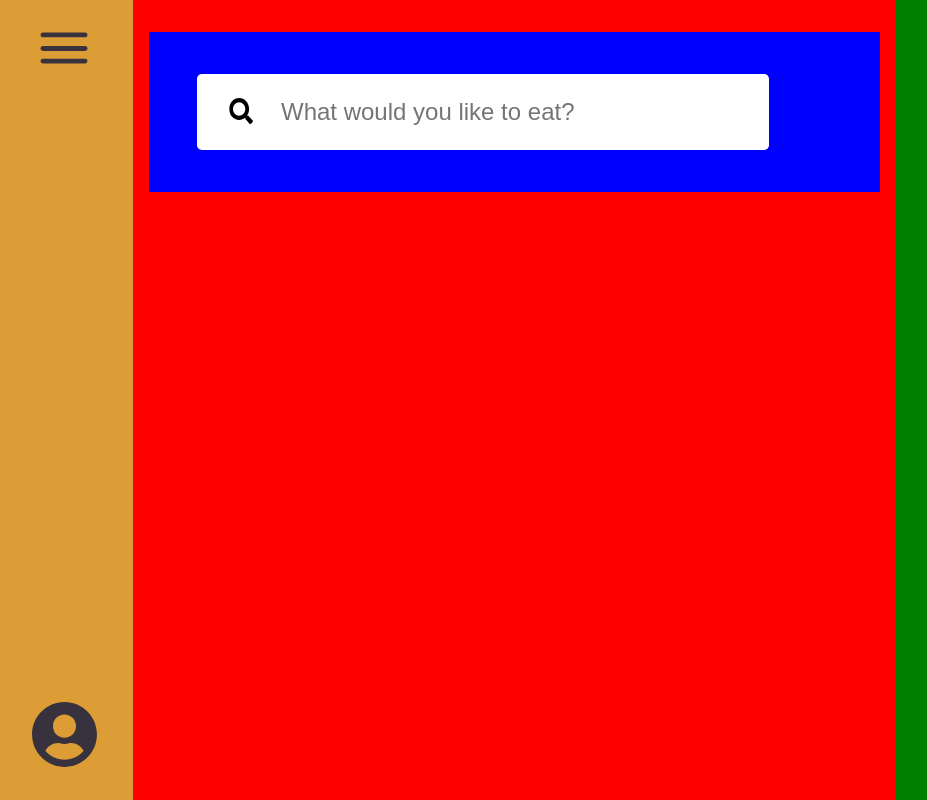
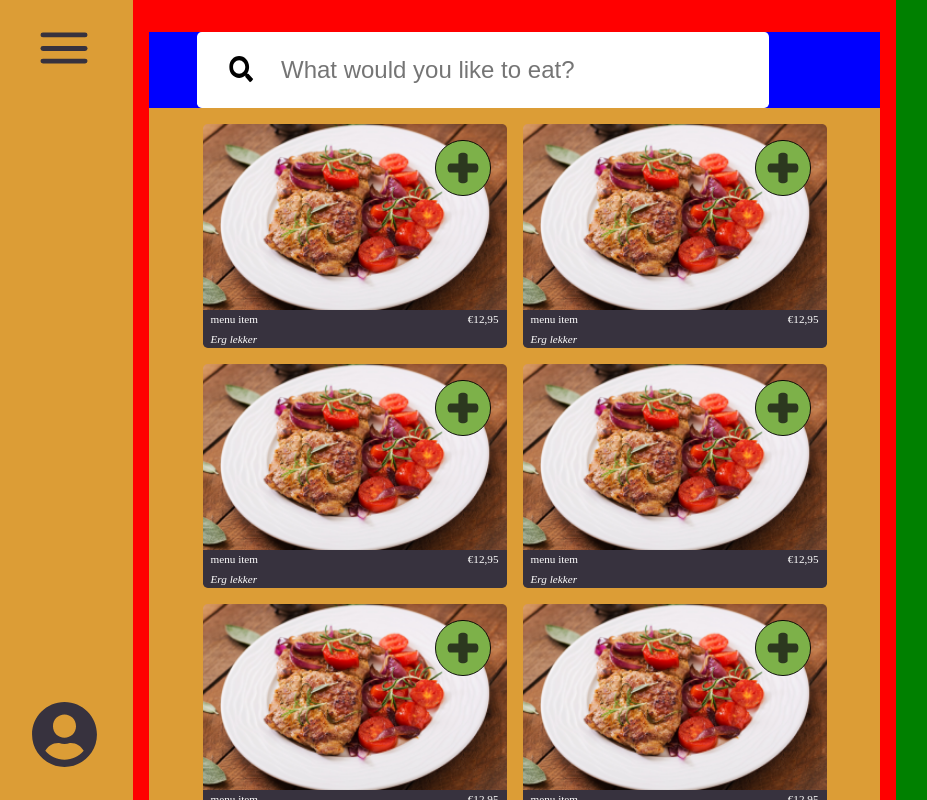
Before and after one commit to mjerta/hotel-california-frontend, a React (Vite) app: page / in a window 1280 px wide. Shown: the whole page, without its empty margins (5-932 px from the left). Built offline with nearby package versions, Linux system fonts and the light colour scheme.

Commit message:
Add the general styling for the card-overview with nessecary components

```diff
--- /dev/null
+++ b/src/components/general-components/card/Card.css
@@ -0,0 +1,46 @@
+.card {
+  display: flex;
+  flex-basis: 14rem;
+  flex-grow: 1;
+  flex-direction: column;
+  justify-content: flex-start;
+  height: 14rem;
+  border-radius: var(--default-radius);
+  max-width: 19rem;
+  overflow: hidden;
+  position: relative;
+
+  & img {
+    flex-grow: 1;
+    width: 100%;
+    object-fit: cover;
+  }
+
+  .add-button {
+    position: absolute;
+    top: 1rem;
+    right: 1rem;
+    height: 3.5rem;
+    width: 3.5rem;
+    cursor: pointer;
+  }
+
+  & figcaption {
+    background-color: #37323e;
+    display: flex;
+    justify-content: space-between;
+    font-size: .7rem;
+    color: white;
+    padding: 0.2rem .5rem;
+    font-weight: lighter;
+  }
+}
+.menu-details {
+  display: flex;
+  flex-direction: column;
+  gap: .5rem;
+
+  .description {
+    font-style: italic;
+  }
+}
--- /dev/null
+++ b/src/components/general-components/card/Card.jsx
@@ -0,0 +1,24 @@
+import "./Card.css"
+import foodImage from "../../../assets/menu-image.png"
+import addButton from "../../../assets/add-button.svg"
+function Card({className}) {
+  return (
+    <article
+      className={`card${className ? className : ''}`}
+    >
+      <img src={foodImage} alt="menu-image"/>
+      <img className={"add-button"} src={addButton} alt={"add-button"}/>
+      <figcaption>
+        <div className="menu-details">
+          <p>menu item</p>
+          <p className={"description"}>Erg lekker</p>
+        </div>
+        <div className="price">€12,95</div>
+      </figcaption>
+
+
+    </article>
+  )
+}
+
+export default Card;
--- a/src/components/general-components/maincontent/MainContent.css
+++ b/src/components/general-components/maincontent/MainContent.css
@@ -10,7 +10,7 @@
 
 @media screen and (min-width: 400px) {
   .main-content {
-    padding: 5rem 1rem
+    padding: 5rem 1rem 0 1rem;
 
   }
 }
--- a/src/components/menu-components/food-menu-overview/FoodMenuOverview.css
+++ b/src/components/menu-components/food-menu-overview/FoodMenuOverview.css
@@ -1,3 +1,9 @@
 .card-overview {
-
+  width: 100%;
+  background-color: #dc9d36;
+  display: flex;
+  flex-wrap: wrap;
+  gap: 1rem;
+  justify-content: center;
+  padding: 1rem;
 }
--- a/src/components/menu-components/food-menu-overview/FoodMenuOverview.jsx
+++ b/src/components/menu-components/food-menu-overview/FoodMenuOverview.jsx
@@ -1,7 +1,29 @@
+import "./FoodMenuOverview.css"
+import Card from "../../general-components/card/Card.jsx";
 function FoodMenuOverview({className}) {
   return (
     <>
-      <section className={`card-overview${className ? className: ''}`}></section>
+      <section className={`card-overview${className ? className: ''}`}>
+        <Card/>
+        <Card/>
+        <Card/>
+        <Card/>
+        <Card/>
+        <Card/>
+        <Card/>
+        <Card/>
+        <Card/>
+        <Card/>
+        <Card/>
+        <Card/>
+        <Card/>
+        <Card/>
+        <Card/>
+        <Card/>
+        <Card/>
+        <Card/>
+
+      </section>
     </>
   )
 }
--- a/src/index.css
+++ b/src/index.css
@@ -3,6 +3,10 @@
     margin: 0;
     padding: 0;
     box-sizing: border-box;
+}
+
+body {
+
 }
 
 input,
@@ -32,6 +36,8 @@ select {
   --regist-login-border-color: #3498db;
 }
 
+
+
 @media screen and (min-width: 300px) {
   html {
     font-size: clamp(12px,4vw, 16px);
```
Also changed, not shown: src/assets/add-button.svg (added), src/assets/menu-image.png (added).
